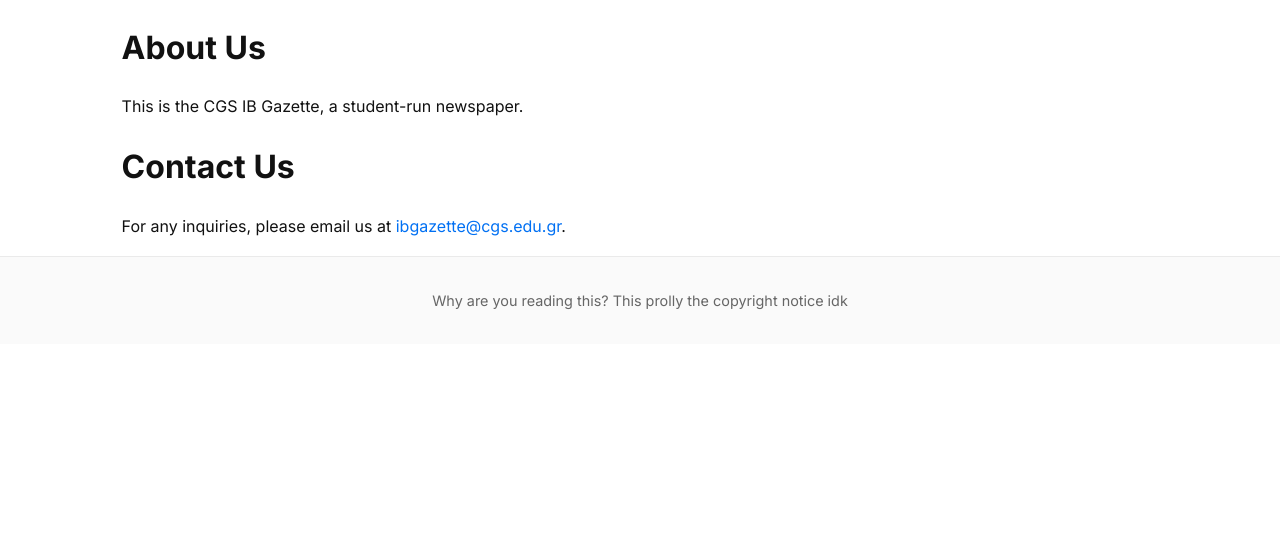
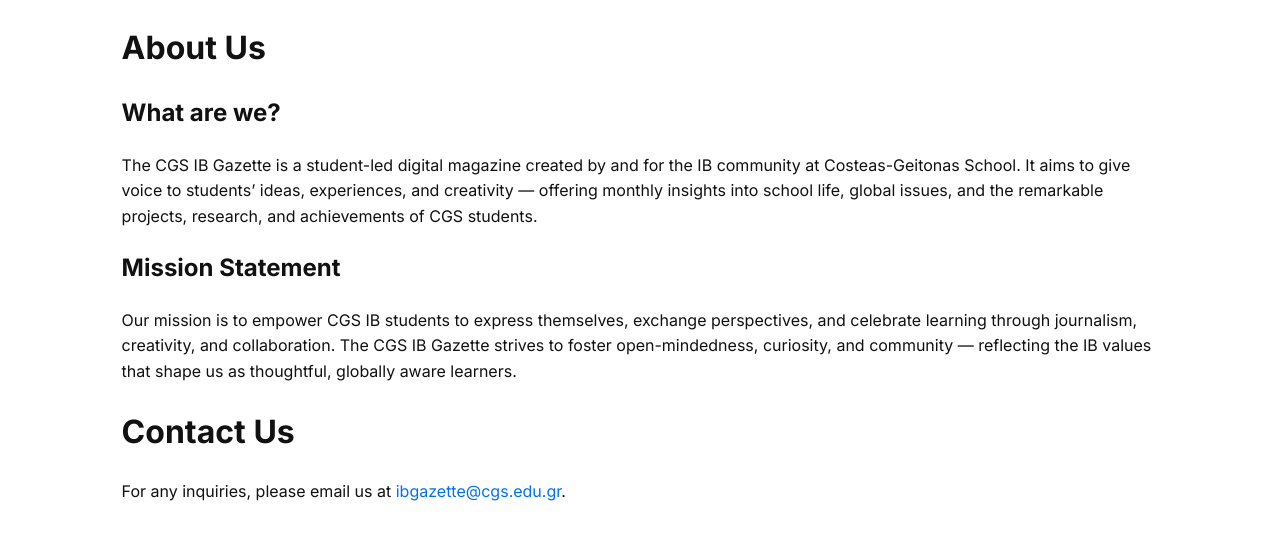
Before and after one commit to nitrimandylis/IB-News-site, a Flask app: page /about in a window 1280 px wide. Shown: the part 87-627 px from the top of the page. Run offline with Flask 3, Linux system fonts and the light colour scheme; some libraries are stand-ins or nearby versions.

Commit message:
about info and footer

```diff
--- a/templates/about.html
+++ b/templates/about.html
@@ -1,9 +1,23 @@
-{% extends "base.html" %}
-{% block title %}About Us{% endblock %}
-{% block content %}
+{% extends "base.html" %} {% block title %}About Us{% endblock %} {% block
+content %}
 <div class="container">
     <h1>About Us</h1>
-    <p>This is the CGS IB Gazette, a student-run newspaper.</p>
+    <h2>What are we?</h2>
+    <p>
+        The CGS IB Gazette is a student-led digital magazine created by and for
+        the IB community at Costeas-Geitonas School. It aims to give voice to
+        students’ ideas, experiences, and creativity — offering monthly insights
+        into school life, global issues, and the remarkable projects, research,
+        and achievements of CGS students.
+    </p>
+    <h2>Mission Statement</h2>
+    <p>
+        Our mission is to empower CGS IB students to express themselves,
+        exchange perspectives, and celebrate learning through journalism,
+        creativity, and collaboration. The CGS IB Gazette strives to foster
+        open-mindedness, curiosity, and community — reflecting the IB values
+        that shape us as thoughtful, globally aware learners.
+    </p>
     <h1>Contact Us</h1>
     <p>
         For any inquiries, please email us at
--- a/templates/base.html
+++ b/templates/base.html
@@ -98,7 +98,7 @@
             {% block content %} {% endblock %}
         </main>
 
-        <footer class="site-footer-bottom">
+        <!--<footer class="site-footer-bottom">
             <div class="container">
                 <div class="footer-copyright">
                     <p>
@@ -107,7 +107,7 @@
                     </p>
                 </div>
             </div>
-        </footer>
+        </footer>-->
 
         <script src="{{ url_for('static', filename='script.js') }}"></script>
     </body>
```
